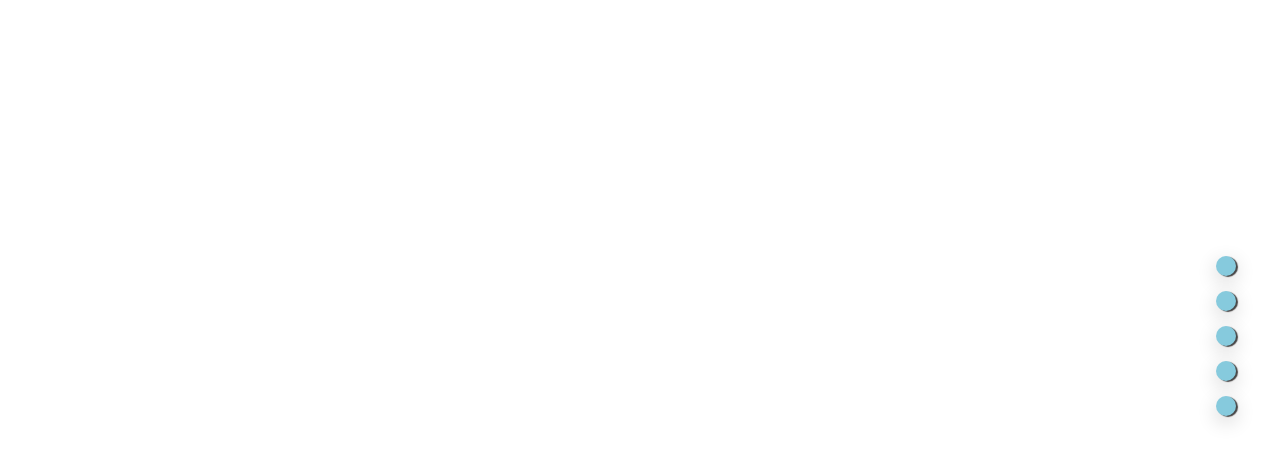
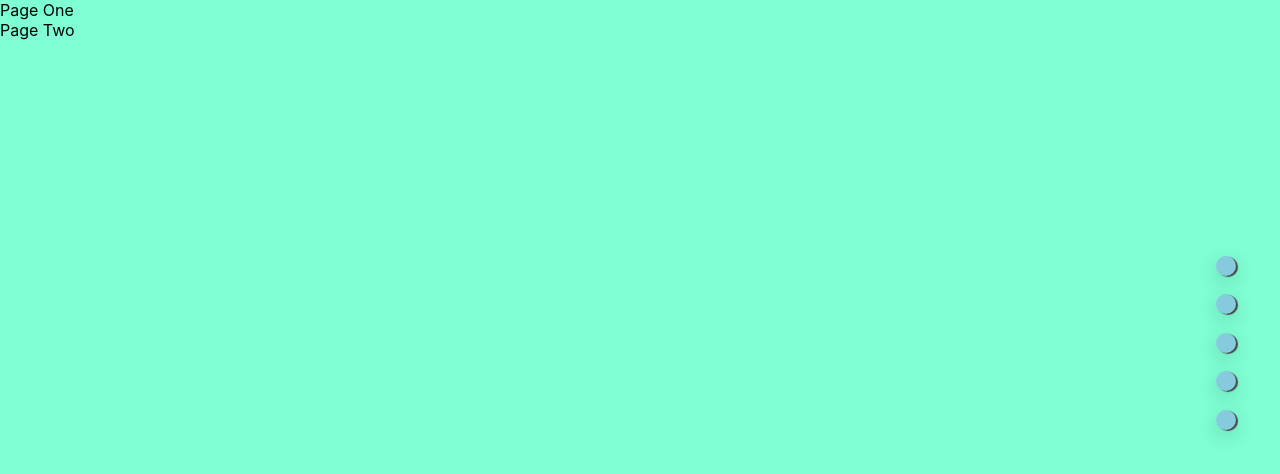
Before and after one commit to sasemanmanzar/Sara-Resume, a React (Create React App) app: page / in a window 1280 px wide. Shown: the top 474 px of the page. Built offline with nearby package versions, Linux system fonts and the light colour scheme.

Commit message:
mid circle

```diff
--- a/src/App.css
+++ b/src/App.css
@@ -54,10 +54,11 @@
   margin-left: 95vw;
   box-shadow: 2px 1px 1px 0 rgb(71, 69, 69), 0 6px 20px 0 rgba(0, 0, 0, 0.19);
   cursor: pointer;
+  position: fixed;
 }
 
 .dot1 {margin-top:20vw;}
-.dot2 {margin-top:15px;}
-.dot3 {margin-top:15px;}
-.dot4 {margin-top:15px;}
-.dot5 {margin-top:15px;}
+.dot2 {margin-top:23vw;}
+.dot3 {margin-top:26vw;}
+.dot4 {margin-top:29vw;}
+.dot5 {margin-top:32vw;}
--- a/src/App.js
+++ b/src/App.js
@@ -13,6 +13,7 @@ function App() {
 
   return (
     <div>
+      <div>
         <div className='circle dot1' onClick={One}/>
         <div className='circle dot2' onClick={Two} />
         <div className='circle dot3' onClick={button}/>
@@ -20,29 +21,9 @@ function App() {
         <div className='circle dot5' />
       </div>
 
-
-
-    // <div className='mainImg'>
-    //   <div className='circle'/>
-    //   <div className='circle' style={{ marginTop:'15px'}} onClick={button} />
-    //   <div className='circle' style={{ marginTop:'15px'}} onClick={Two}/>
-    //   <div className='circle' style={{ marginTop:'15px'}} />
-    //   <div className='circle' style={{ marginTop:'15px'}} />
-    // </div>
-
-
-    // <div className="pages" ref={fullPageRef} onScroll={onScroll}>
-    //   <div className="navigation-dots">
-    //     <div className="dot" ref={dots[0]} default-active/>
-    //     <div className="dot" ref={dots[1]} />
-    //     <div className="dot" ref={dots[2]} />
-    //     <div className="dot" ref={dots[3]} />
-    //   </div>
-    //   <One/>
-    //   <Two/>
-    // </div>
-
-
+      <One/>
+      <Two/>
+    </div>
   );
 }
 
--- a/src/Pages/One/One.css
+++ b/src/Pages/One/One.css
@@ -1,5 +1,10 @@
 body{
     margin: 0;
+
+    width: 100vw;
+    height: 300vh;
+    background-color: aquamarine;
+
 }
 
 /* img{
--- a/src/Pages/One/One.js
+++ b/src/Pages/One/One.js
@@ -1,6 +1,6 @@
 // import sky from './sky.png';
+// import Two from '../Two/Two'
 import './One.css'
-// import Two from '../Two/Two'
 
 function One(){
 
@@ -10,7 +10,7 @@ function One(){
 
     return(
         <>
-        <div>page One</div>
+        <div>Page One</div>
         {/* <img src={sky} /> */}
         {/* <div className='mainImg'>
             <div className='circle'/>
```
Lines whose indentation alone changed are shown as unchanged.
